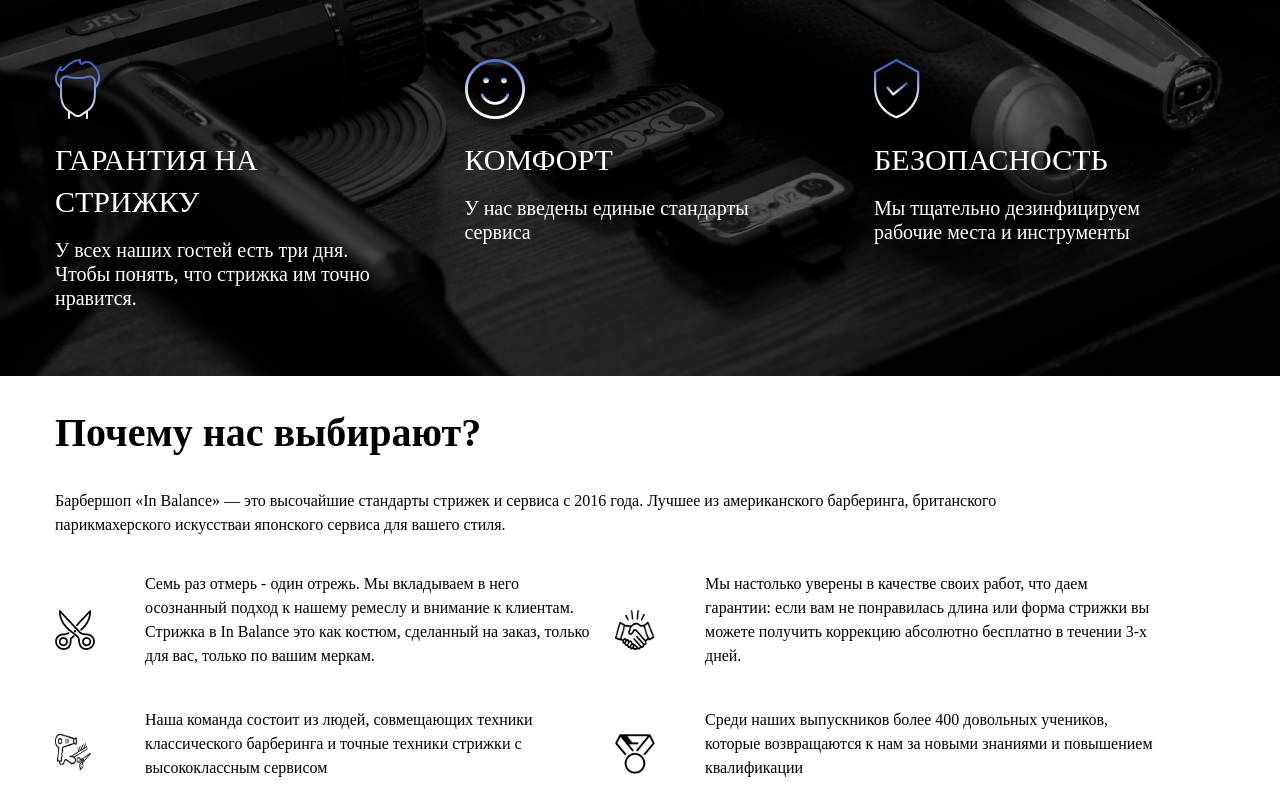
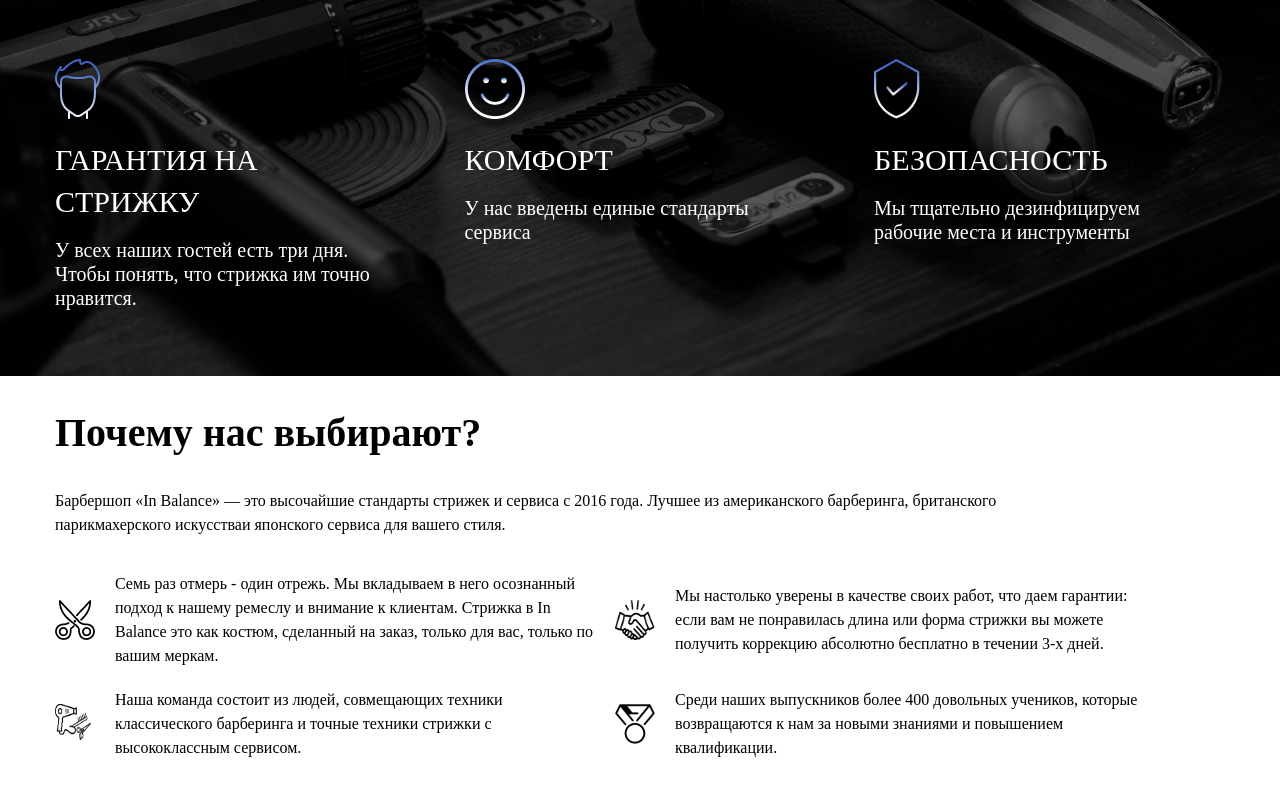
Before and after one commit to Ex1s9/Commerce-project, a React (Vite) app: page / in a window 1280 px wide. Shown: the part 439-1239 px from the top of the page. After the commit the page ends 1199 px from the top, so only its background shows below. Built offline with nearby package versions, Linux system fonts and the light colour scheme; a web font is replaced by a local one.

Commit message:
correction of defects

```diff
--- a/src/components/body/whyChooseUsBlock/whyChooseUsBlock.module.scss
+++ b/src/components/body/whyChooseUsBlock/whyChooseUsBlock.module.scss
@@ -31,16 +31,18 @@
     .featureContainer {
       display: flex;
       align-items: center;
-      column-gap: 50px;
+      column-gap: 20px;
 
       img {
         width: 40px;
         height: 40px;
+        flex-shrink: 0;
       }
 
       .featureTxt {
         font-size: 1rem;
-        padding-bottom: 20px;
+        padding-bottom: 0;
+        text-align: left;
       }
     }
   }
--- a/src/components/body/whyChooseUsBlock/whyChooseUsBlock.tsx
+++ b/src/components/body/whyChooseUsBlock/whyChooseUsBlock.tsx
@@ -19,7 +19,6 @@ const WhyChooseUsBlock: React.FC = () => {
                   по вашим меркам.
               </span>
             ),
-            className: s.first
         },
         {
             src: "images/body/WhyChooseUsBlock/a-icon2.png",
@@ -30,27 +29,24 @@ const WhyChooseUsBlock: React.FC = () => {
                     коррекцию абсолютно бесплатно в течении 3-х дней.
                 </span>
             ),
-            className: s.second
         },
         {
             src: "images/body/WhyChooseUsBlock/a-icon5.png",
             txt: (
                 <span>
                     Наша команда состоит из людей, совмещающих техники классического
-                    барберинга и точные техники стрижки с высококлассным сервисом
+                    барберинга и точные техники стрижки с высококлассным сервисом.
                 </span>
             ),
-            className: s.third
         },
         {
             src: "images/body/WhyChooseUsBlock/a-icon4.png",
             txt: (
                 <span>
                     Среди наших выпускников более 400 довольных учеников, которые
-                    возвращаются к нам за новыми знаниями и повышением квалификации
+                    возвращаются к нам за новыми знаниями и повышением квалификации.
                 </span>
             ),
-            className: s.fourth
         }
     ];
 
@@ -60,7 +56,7 @@ const WhyChooseUsBlock: React.FC = () => {
             <div className={s.mainTxt}>{text}</div>
             <div className={s.infoContainer}>
                 {info.map((line, index) => (
-                    <div key={index} className={`${s.featureContainer} ${line.className}`}>
+                    <div key={index} className={`${s.featureContainer}`}>
                         <img src={line.src} alt={`icon-${index}`} />
                         <div className={s.featureTxt}>{line.txt}</div>
                     </div>
```
